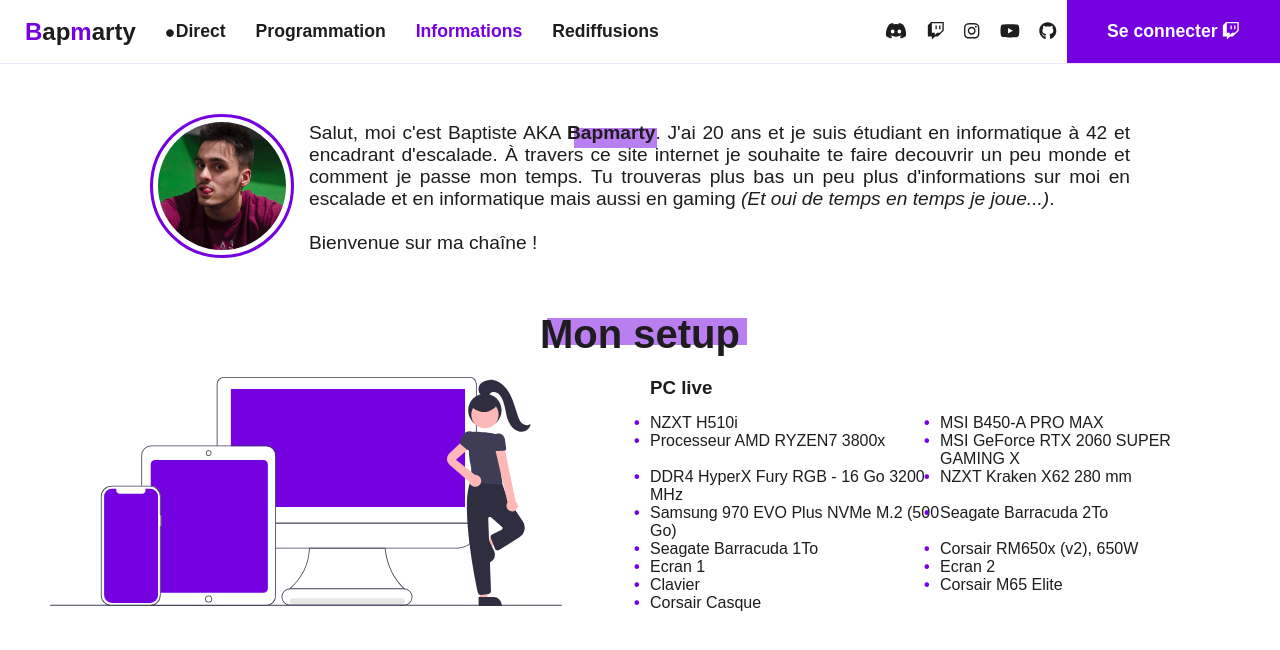
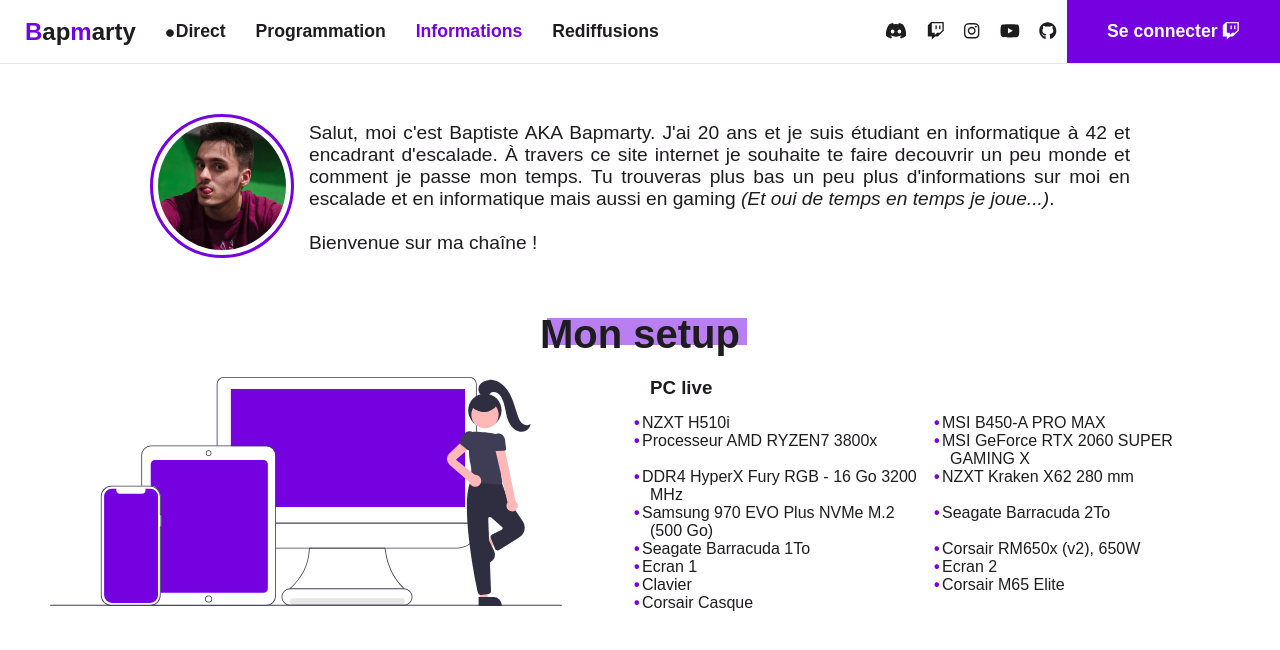
Before and after one commit to bapmarty/webtv, a React (Create React App) app in the folder app/: page /info in a window 1280 px wide. Shown: the top 650 px of the page. Built offline with nearby package versions, Linux system fonts and the light colour scheme; no server answers; a web font is replaced by a local one.

Commit message:
:pencil2: Change text

```diff
--- a/app/src/assets/scss/components/informations.scss
+++ b/app/src/assets/scss/components/informations.scss
@@ -78,13 +78,14 @@
         display: grid;
         grid-template-columns: repeat(2, 1fr);
         grid-auto-rows: minmax(auto, auto);
+        grid-gap: 0 20px;
         list-style-type: none;
         li::before {
           content: "\2022";
           color: $purple;
           font-weight: bold;
           display: inline-block;
-          width: 1em;
+          width: .5em;
           margin-left: -1em;
         }
       }
--- a/app/src/components/Informations.js
+++ b/app/src/components/Informations.js
@@ -12,7 +12,7 @@
         </div>
         <div className="presentation">
           <p className="text">
-            Salut, moi c'est Baptiste AKA <span className="surligned">Bapmarty</span>. J'ai 20 ans et je suis étudiant en informatique à 42 et encadrant d'escalade.
+            Salut, moi c'est Baptiste AKA Bapmarty. J'ai 20 ans et je suis étudiant en informatique à 42 et encadrant d'escalade.
             À travers ce site internet je souhaite te faire decouvrir un peu monde et comment je passe mon temps.
             Tu trouveras plus bas un peu plus d'informations sur moi en escalade et en informatique mais aussi en gaming <span className="italic">(Et oui de temps en temps je joue...)</span>.
             <br /><br />Bienvenue sur ma chaîne !
```
